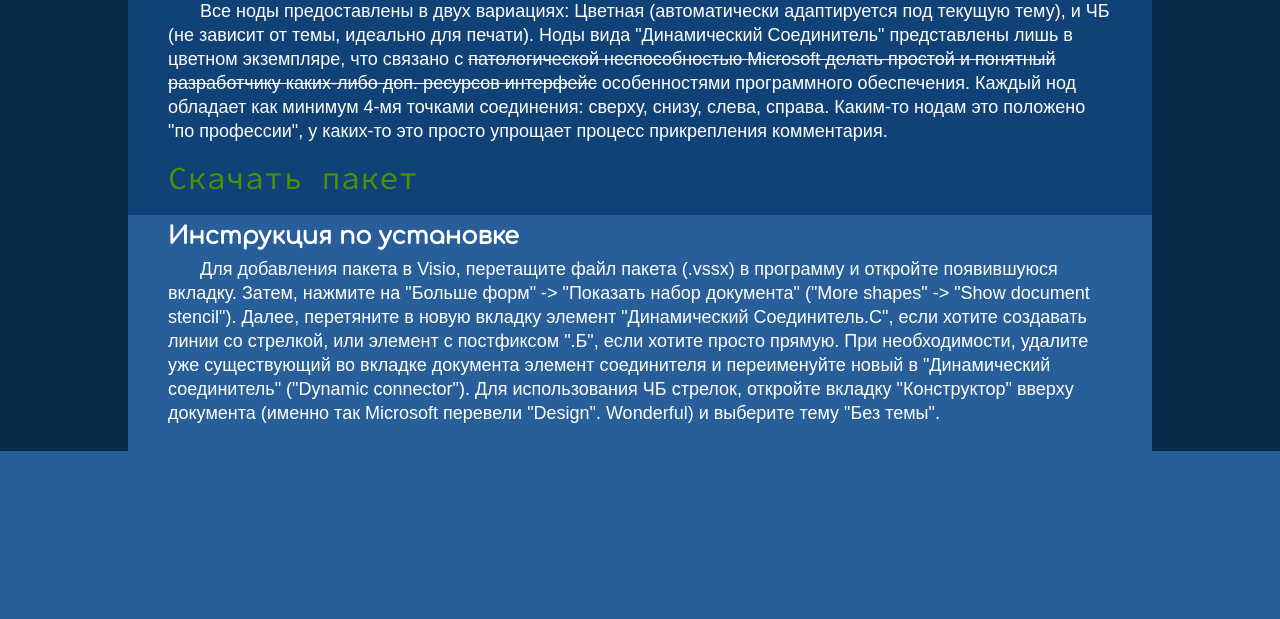
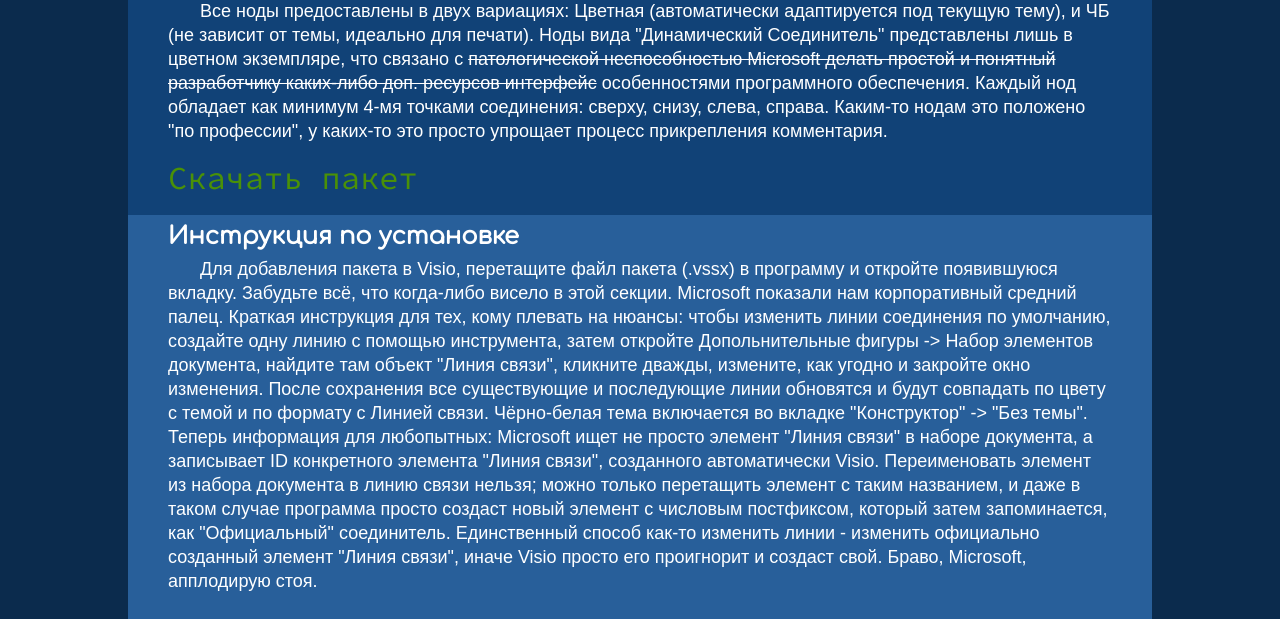
Before and after one commit to Farm-Art/TechSupportWebServer, a Flask app: page / in a window 1280 px wide. Shown: the part 1322-1941 px from the top of the page. Before the commit the page ends 1773 px from the top, so only its background shows below. Run offline with Flask 2, Linux system fonts and the light colour scheme; some libraries are stand-ins or nearby versions; some web fonts are replaced.

Commit message:
change stencil manual;

```diff
--- a/static/css/custom.css
+++ b/static/css/custom.css
@@ -35,6 +35,8 @@
 
 footer {
     background-color: #074a91;
+    text-align: center;
+    color: white;
 }
 
 body {
--- a/templates/index.html
+++ b/templates/index.html
@@ -66,12 +66,19 @@
   <h1><a name="visiomanual"></a>Инструкция по установке</h1>
   <p>
     Для добавления пакета в Visio, перетащите файл пакета (.vssx) в программу и откройте появившуюся вкладку.
-    Затем, нажмите на "Больше форм" -> "Показать набор документа" ("More shapes" -> "Show document stencil").
-    Далее, перетяните в новую вкладку элемент "Динамический Соединитель.С", если хотите создавать линии со стрелкой,
-    или элемент с постфиксом ".Б", если хотите просто прямую. При необходимости, удалите уже существующий во вкладке документа
-    элемент соединителя и переименуйте новый в "Динамический соединитель" ("Dynamic connector"). Для использования ЧБ стрелок,
-    откройте вкладку "Конструктор" вверху документа (именно так Microsoft перевели "Design". Wonderful) и выберите тему
-    "Без темы".
+    Забудьте всё, что когда-либо висело в этой секции. Microsoft показали нам корпоративный средний палец.
+    Краткая инструкция для тех, кому плевать на нюансы: чтобы изменить линии соединения по умолчанию,
+    создайте одну линию с помощью инструмента, затем откройте Допольнительные фигуры -> Набор элементов документа,
+    найдите там объект "Линия связи", кликните дважды, измените, как угодно и закройте окно изменения. После
+    сохранения все существующие и последующие линии обновятся и будут совпадать по цвету с темой и по формату с
+    Линией связи. Чёрно-белая тема включается во вкладке "Конструктор" -> "Без темы". <br>
+    Теперь информация для любопытных: Microsoft ищет не просто элемент "Линия связи" в наборе документа,
+    а записывает ID конкретного элемента "Линия связи", созданного автоматически Visio. Переименовать
+    элемент из набора документа в линию связи нельзя; можно только перетащить элемент с таким названием,
+    и даже в таком случае программа просто создаст новый элемент с числовым постфиксом, который затем
+    запоминается, как "Официальный" соединитель. Единственный способ как-то изменить линии - изменить
+    официально созданный элемент "Линия связи", иначе Visio просто его проигнорит и создаст свой.
+    Браво, Microsoft, апплодирую стоя.
   </p>
 </section>
 {% endblock %}
```
